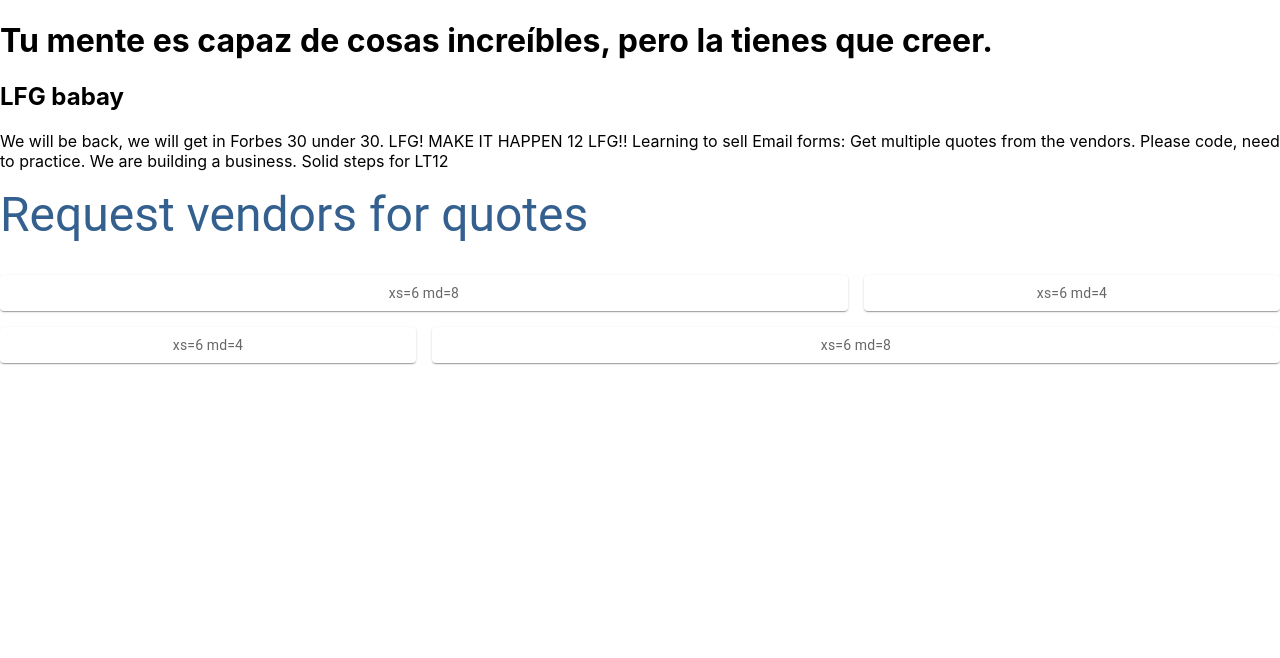
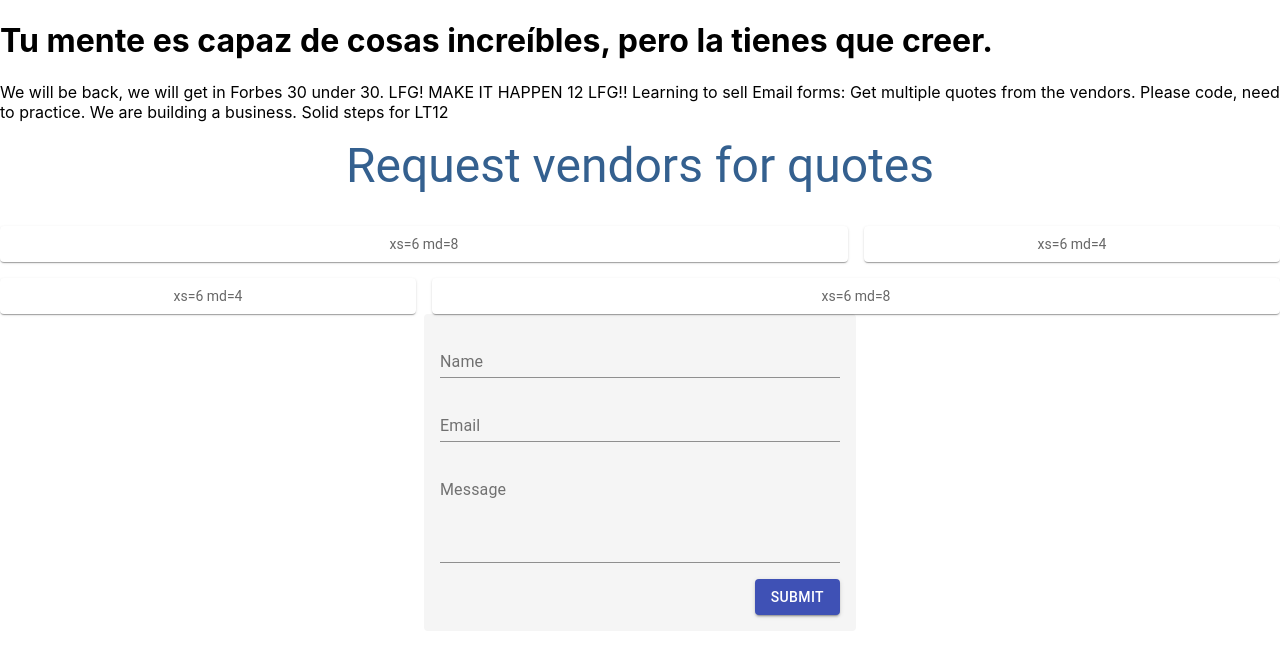
Before and after one commit to macosta2015/MaintenanceQuotes, a React (Create React App) app in the folder email_quotes/: page / in a window 1280 px wide. Shown: the top 658 px of the page. Built offline with nearby package versions, Linux system fonts and the light colour scheme.

Commit message:
Cleaning up some texts.

```diff
--- a/email_quotes/src/App.js
+++ b/email_quotes/src/App.js
@@ -6,9 +6,6 @@ function App() {
           <h1>
             Tu mente es capaz de cosas increíbles, pero la tienes que creer.
           </h1>
-          <h2>
-            LFG babay
-          </h2>
           We will be back, we will get in Forbes 30 under 30. LFG! MAKE IT HAPPEN 12 LFG!! Learning to sell
           Email forms: Get multiple quotes from the vendors. Please code, need to practice.   We are building a business. Solid steps for LT12
         </p>
--- a/email_quotes/src/Form/Grid.js
+++ b/email_quotes/src/Form/Grid.js
@@ -6,6 +6,8 @@ import Typography from '@mui/material/Typography';
 import { makeStyles } from '@material-ui/core/styles';
 import Grid from '@mui/material/Grid';
 import Form from './Form.js'
+import { createTheme, ThemeProvider } from '@mui/material/styles';
+
 
 console.log('Trust the process and keep going!! LFG ')
 console.log('Are you still moving! Go Baby, you got this')
@@ -19,15 +21,27 @@ const Item = styled(Paper)(({ theme }) => ({
   color: theme.palette.text.secondary,
 }));
 
+const theme = createTheme({
+  typography: {
+    fontFamily: 'Roboto, sans-serif',
+    fontWeightLight: 300,
+    fontWeightRegular: 400,
+    fontWeightMedium: 500,
+    fontWeightBold: 700,
+  },
+});
+
 export default function FullWidthGrid() {
 
   return (
+    <ThemeProvider theme={theme}>
+
     <Box sx={{ flexGrow: 1 }}>
       <Grid container spacing={2}>
         <Grid item xs={12} md={12} xl={11}>
-          <Typography variant="h3" style={{ color: '#34608F' }}>
+          <Typography variant="h3" style={{ color: '#34608F', textAlign: 'center' }}>
             Request vendors for quotes
-          </Typography>
+            </Typography>
         </Grid>
         <Grid item xs={12} md={12} xl={12}>
         </Grid>
@@ -45,5 +59,7 @@ export default function FullWidthGrid() {
         </Grid>
       </Grid>
     </Box>
+    </ThemeProvider>
+
   );
 }
--- a/email_quotes/src/index.js
+++ b/email_quotes/src/index.js
@@ -9,7 +9,8 @@ const root = ReactDOM.createRoot(document.getElementById('root'));
 root.render(
   <React.StrictMode>
     <App />
-    {/* <Multiple /> */}
     <FullWidthGrid />
+    <Multiple />
+
   </React.StrictMode>
 );
```
